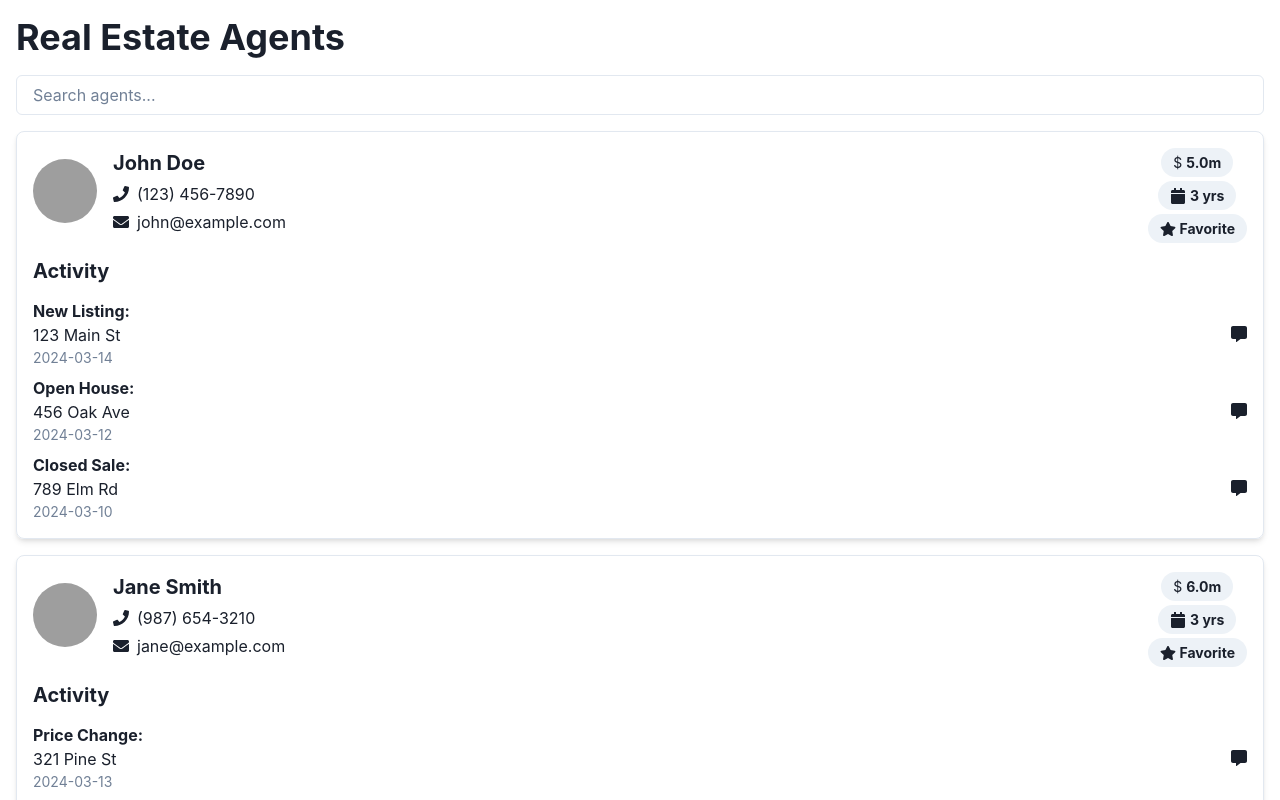
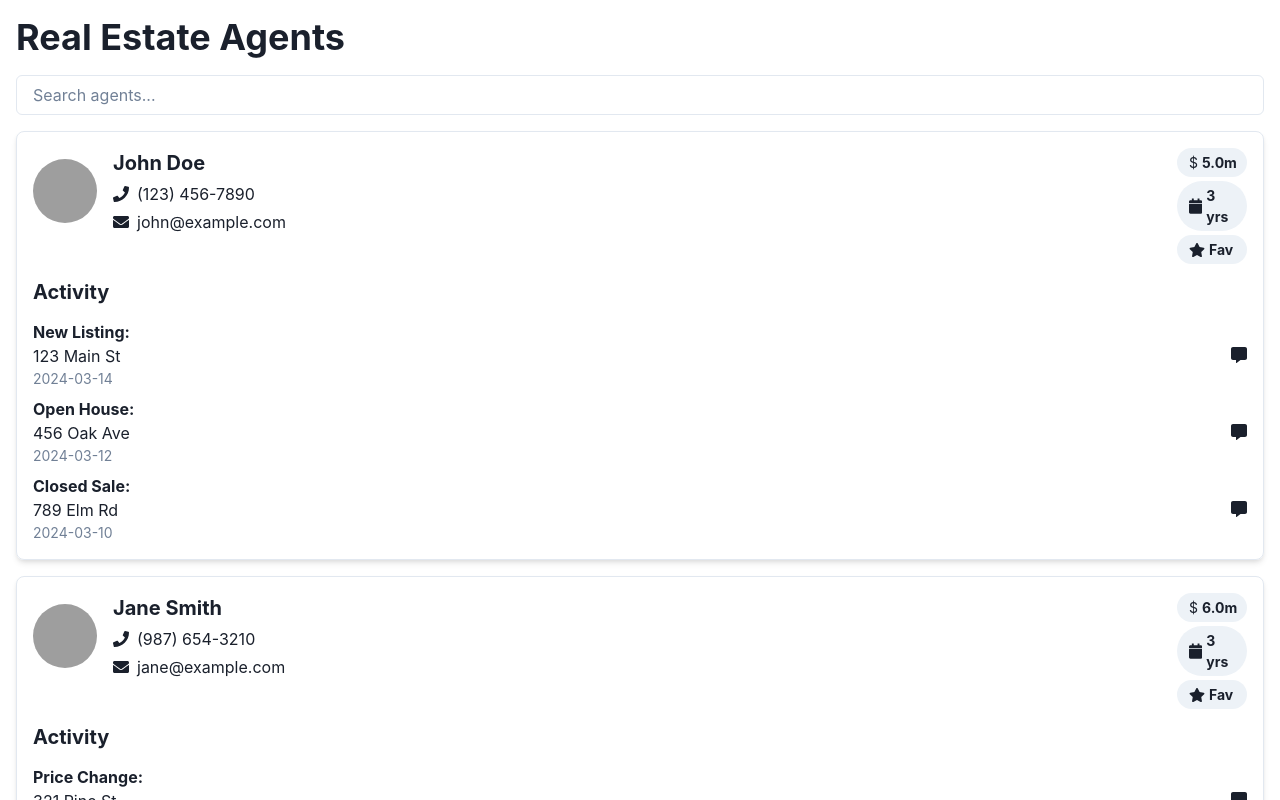
Before and after one commit to GPT-Engineer-App/agent-finder, a React (Vite) app: page / in a window 1280 px wide. Shown: the top 800 px of the page. Built offline with nearby package versions, Linux system fonts and the light colour scheme; grey boxes are pictures that could not be loaded.

Commit message:
- Shortened 'Favorite' to 'Fav' in the favorite pill - Added a fixed width of '70px' to all the pill components to ensure consistent width
Prompt: shorten the 'favorite' to 'fav' and ensure all the pills are the same width

```diff
--- a/src/pages/Index.jsx
+++ b/src/pages/Index.jsx
@@ -84,7 +84,7 @@ const Index = () => {
               </HStack>
               <Spacer />
               <VStack spacing={1}>
-                <Box borderRadius="full" bg="gray.100" px={3} py={1}>
+                <Box borderRadius="full" bg="gray.100" px={3} py={1} width="70px">
                   <HStack spacing={1}>
                     <Text fontSize="sm">$</Text>
                     <Text fontSize="sm" fontWeight="bold">
@@ -92,7 +92,7 @@ const Index = () => {
                     </Text>
                   </HStack>
                 </Box>
-                <Box borderRadius="full" bg="gray.100" px={3} py={1}>
+                <Box borderRadius="full" bg="gray.100" px={3} py={1} width="70px">
                   <HStack spacing={1}>
                     <FaCalendar />
                     <Text fontSize="sm" fontWeight="bold">
@@ -100,11 +100,11 @@ const Index = () => {
                     </Text>
                   </HStack>
                 </Box>
-                <Box borderRadius="full" bg="gray.100" px={3} py={1}>
+                <Box borderRadius="full" bg="gray.100" px={3} py={1} width="70px">
                   <HStack spacing={1}>
                     <FaStar />
                     <Text fontSize="sm" fontWeight="bold">
-                      Favorite
+                      Fav
                     </Text>
                   </HStack>
                 </Box>
```
